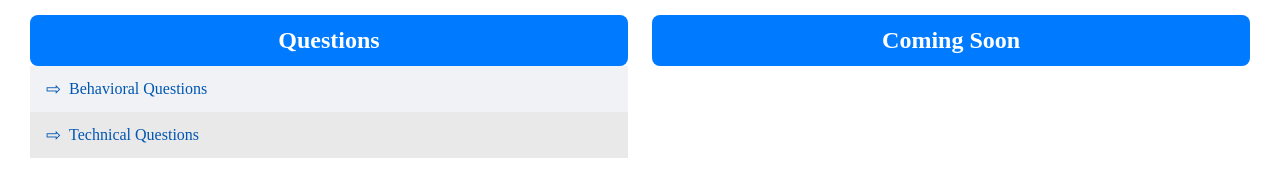
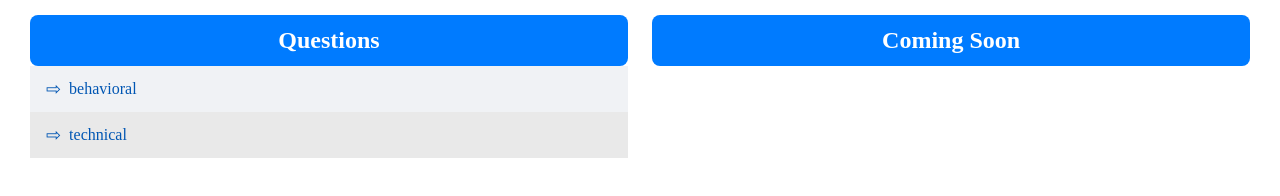
Before and after one commit to rajeevcpr31/interview-vault, a plain HTML site: page index.html in a window 1280 px wide. Drawn offline with Linux system fonts and the light colour scheme.

Commit message:
Changine label of link

```diff
--- a/index.html
+++ b/index.html
@@ -14,11 +14,11 @@
       <div class="content">
         <div class="link-wrapper">
           <span class="arrow">⇨</span>
-          <a href="behavioral.html" class="question-link">Behavioral Questions</a>
+          <a href="behavioral.html" class="question-link">behavioral</a>
         </div>
         <div class="link-wrapper">
           <span class="arrow">⇨</span>
-          <a href="technical.html" class="question-link">Technical Questions</a>
+          <a href="technical.html" class="question-link">technical</a>
         </div>
       </div>
     </div>
```
